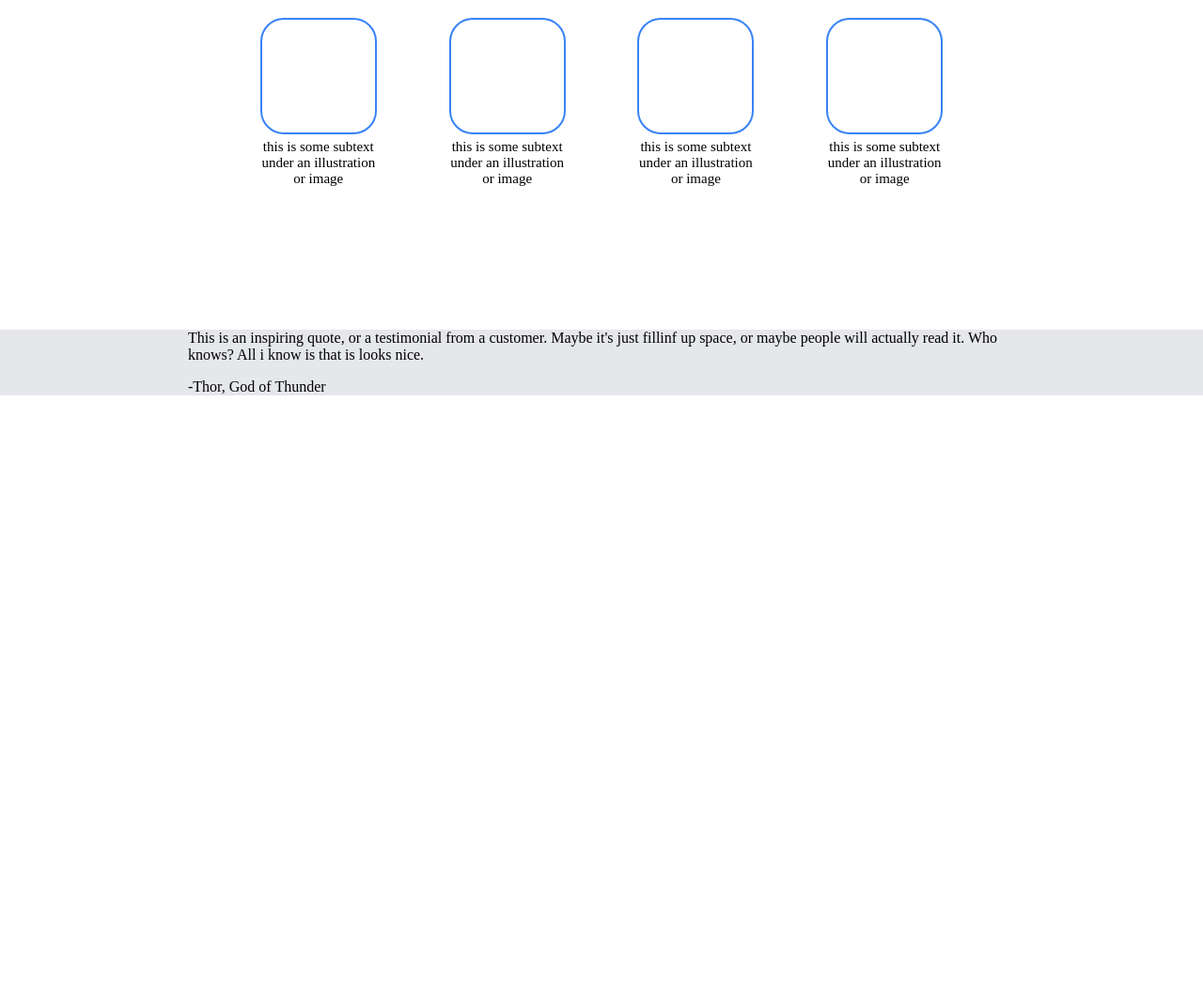
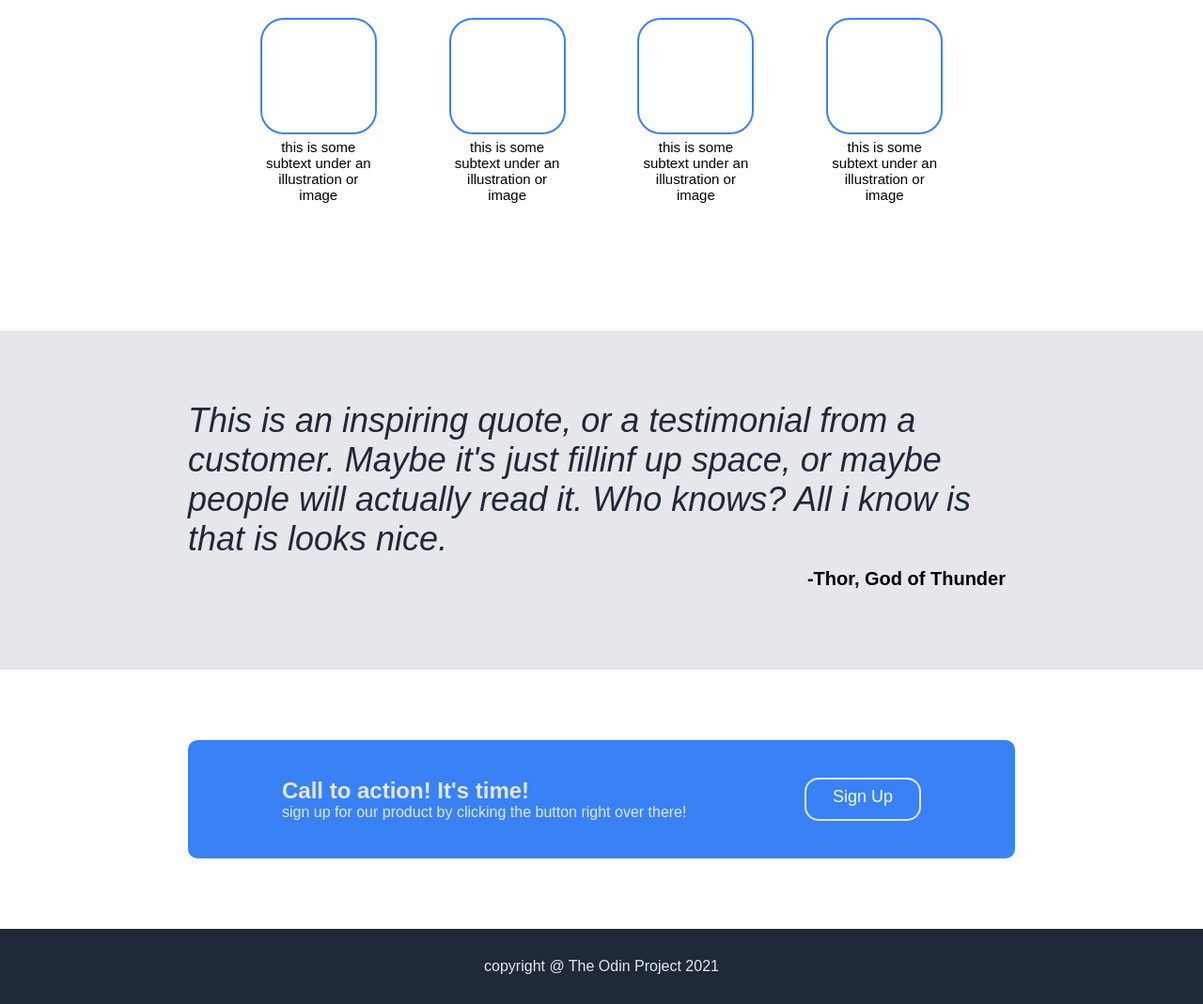
Before and after one commit to Lostcodespace/landing-page, a plain HTML site: page index.html in a window 1280 px wide. Shown: the part 526-1595 px from the top of the page at 94% size. Before the commit the page ends 963 px from the top, so only its background shows below. Drawn offline with Linux system fonts and the light colour scheme.

Commit message:
finish odin project landing page change with creative idea eventually

```diff
--- a/index.html
+++ b/index.html
@@ -51,8 +51,21 @@
     </div>
 </div>
 <div class="quote-section">
-    <p id="quote">This is an inspiring quote, or a testimonial from a customer. Maybe it's just fillinf up space, or maybe people will actually read it. Who knows? All i know is that is looks nice.</p>
-    <p id="quotedperson">-Thor, God of Thunder</p>
+    <p class="quote">This is an inspiring quote, or a testimonial from a customer. Maybe it's just fillinf up space, or maybe people will actually read it. Who knows? All i know is that is looks nice.</p>
+    <p class="quotedperson">-Thor, God of Thunder</p>
 </div>
+<div class="action-container">
+
+    <div class="call-action">
+        <div class="action-text">
+            <p class="advertise-top">Call to action! It's time!</p>
+            <p class="advertise-bottom">sign up for our product by clicking the button right over there!</p>
+        </div>
+        <a href="" class="action-button">Sign Up</a>
+    </div>
+</div>
+<footer>
+    <p>copyright @ The Odin Project 2021</p>
+</footer>
 </body>
 </html>
--- a/style.css
+++ b/style.css
@@ -1,5 +1,6 @@
 body{
     margin: 0;
+    font-family: sans-serif, 'Times New Roman', Times, serif;
 }
 .hero{
     background-color: #1f2937;
@@ -108,4 +109,54 @@ li.information{
     background-color: #e5e7eb;
     padding-left: 200px;
     padding-right: 200px;
+    padding-top: 75px;
+    padding-bottom: 75px;
 }
+.quote{
+    margin: 0;
+    font-size: 36px;
+    font-weight: lighter;
+    font-style: italic;
+    color: #1f2937;
+}
+.quotedperson{
+    padding: 10px;
+    display: flex;
+    justify-content: end;
+    margin: 0;
+    font-size: 20px;
+    font-weight: bolder !important;
+}
+.action-container{
+    padding: 75px 200px 75px 200px;
+}
+.call-action{
+    display: flex;
+    padding: 40px 100px;
+    justify-content: space-between;
+    background-color: #3882f6;
+    color: #e5e7eb;
+    border-radius: 10px;
+}
+.advertise-top, .advertise-bottom{
+    margin: 0;
+}
+.advertise-top{
+    font-size: 24px;
+    font-weight: bolder;
+}
+.action-button{
+    color: #f9faf8;
+    background-color: #3882f6;
+    border: 2px solid #e5e7eb;
+    padding: 8px 28px;
+    width: fit-content;
+    border-radius: 15px;
+}
+footer{
+    background-color: #1f2937;
+    color: #e5e7eb;
+    padding-top: 15px;
+    padding-bottom: 15px;
+    text-align: center;
+}
```
